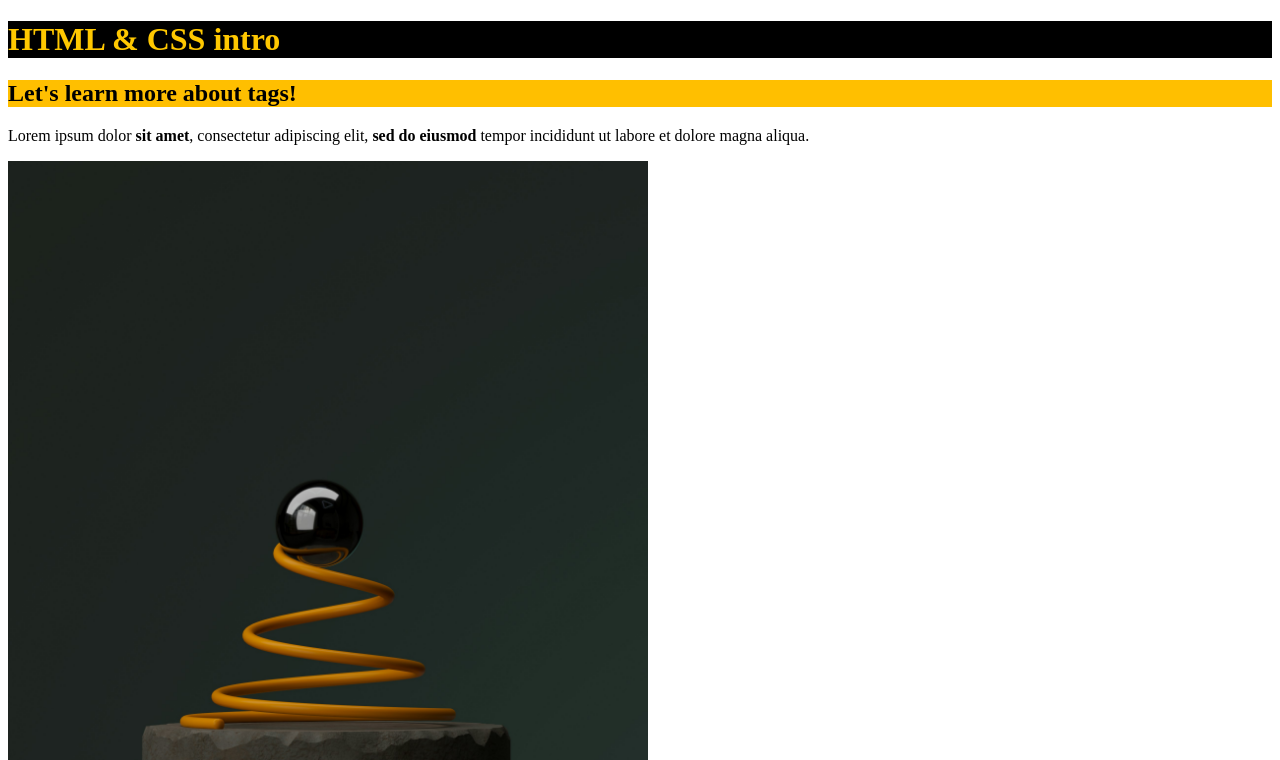
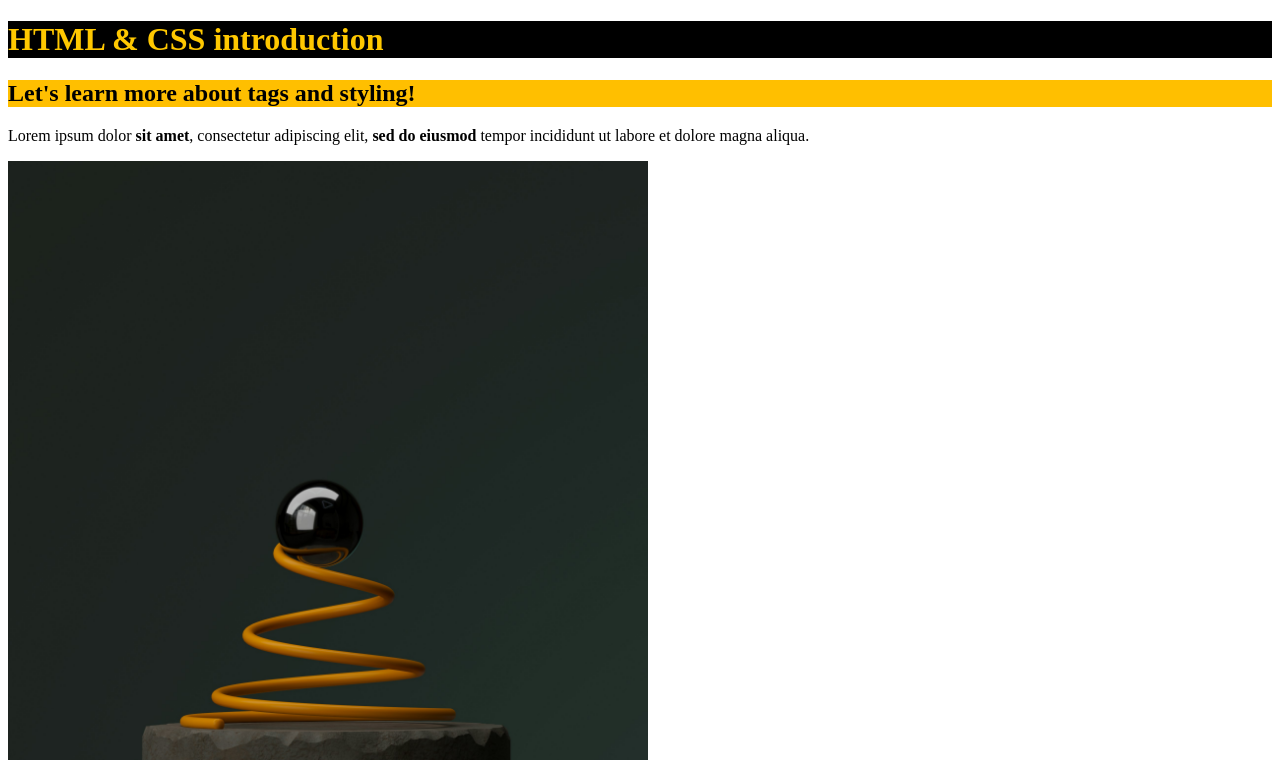
Before and after one commit to iambingus/t1w1-intro-to-webs, a plain HTML site: page index.html in a window 1280 px wide. Shown: the top 760 px of the page. Drawn offline with Linux system fonts and the light colour scheme.

Commit message:
Cleaned up some spell checks in the webpage

```diff
--- a/index.html
+++ b/index.html
@@ -16,10 +16,10 @@
 </head>
 <body>
     <header>
-        <h1>HTML & CSS intro</h1>
+        <h1>HTML & CSS introduction</h1>
         <!-- this is inline styling -->
         <!-- <h2 style="color: rgb(241, 187, 9);background-color: black;">Let's learn more about tags!</h2> -->
-        <h2>Let's learn more about tags!</h2>
+        <h2>Let's learn more about tags and styling!</h2>
     </header>
     <article>
         <p class="article_p">
```
